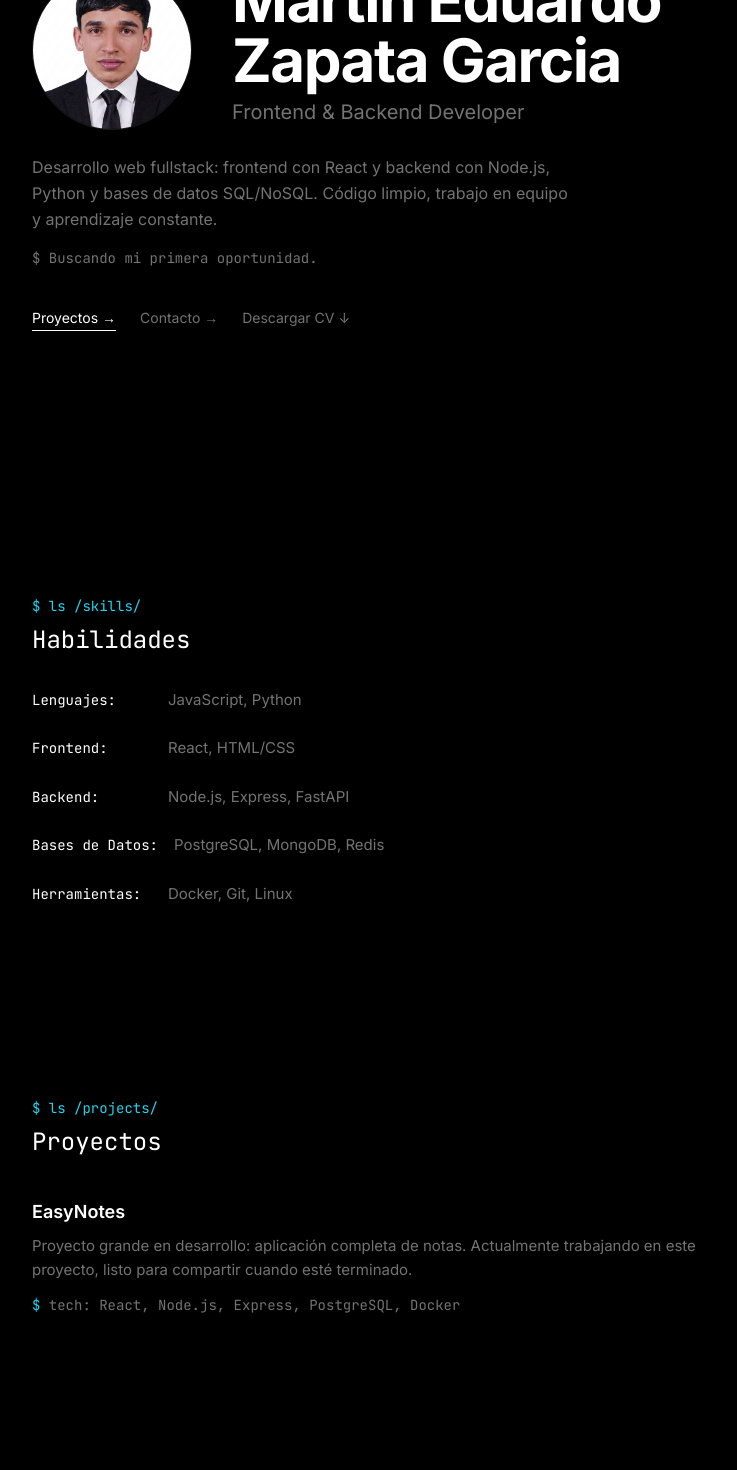
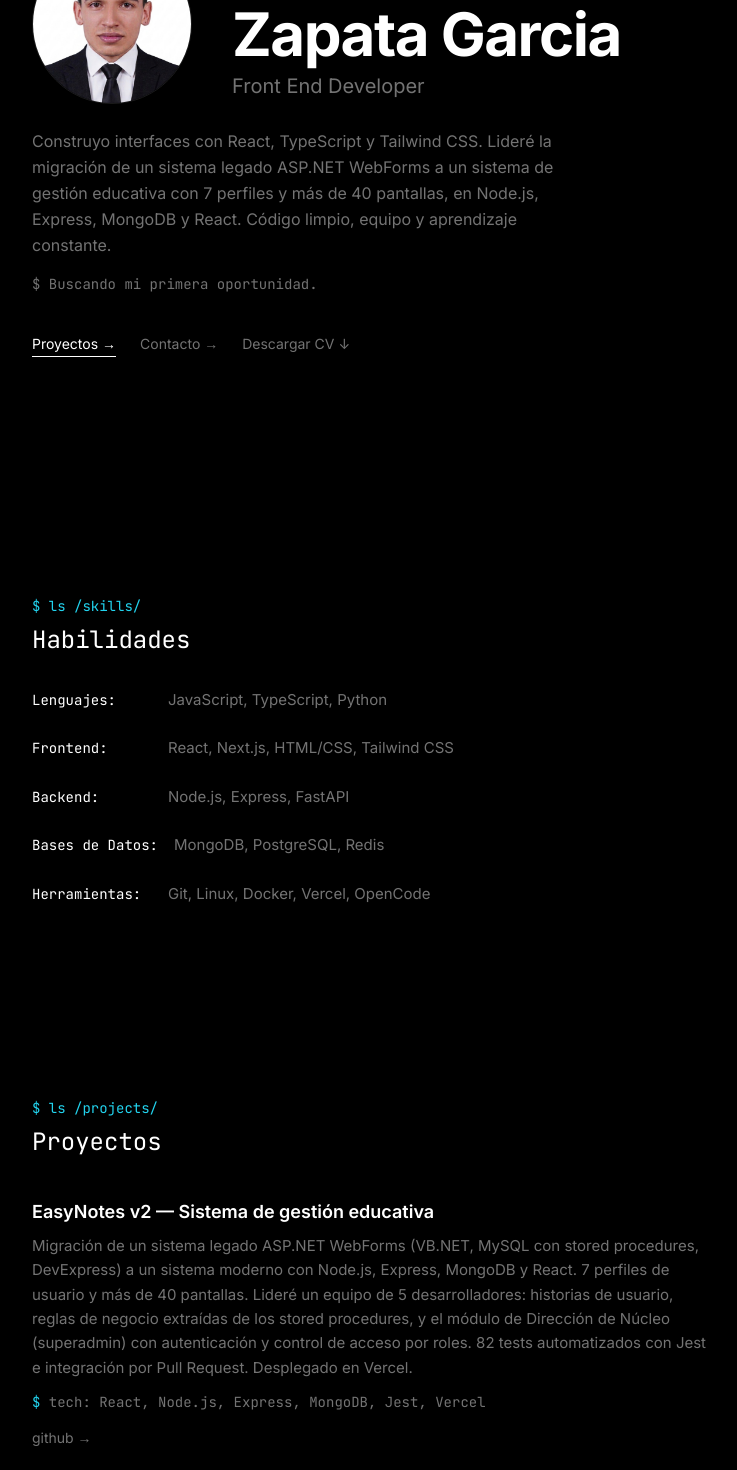
Before and after one commit to martinz10one/portafolio, a React (Vite) app: page / in a window 1280 px wide. Shown: the part 300-1770 px from the top of the page, without its empty margins (268-1005 px from the left). Built offline with nearby package versions, Linux system fonts and the light colour scheme.

Commit message:
Actualizar portafolio a Front End Developer y sincronizar con la hoja de vida

```diff
--- a/index.html
+++ b/index.html
@@ -4,9 +4,9 @@
     <meta charset="UTF-8" />
     <link rel="icon" type="image/svg+xml" href="/favicon.svg" />
     <meta name="viewport" content="width=device-width, initial-scale=1.0" />
-    <meta name="description" content="Portafolio de Desarrollador Backend" />
+    <meta name="description" content="Portafolio de Front End Developer — React, TypeScript y Tailwind CSS" />
     <meta name="theme-color" content="#0a0a0f" />
-    <title>Martin Eduardo Zapata Garcia | Backend Developer</title>
+    <title>Martin Eduardo Zapata Garcia | Front End Developer</title>
     <link rel="preconnect" href="https://fonts.googleapis.com" />
     <link rel="preconnect" href="https://fonts.gstatic.com" crossorigin />
     <link href="https://fonts.googleapis.com/css2?family=Inter:wght@300;400;500;600;700&family=JetBrains+Mono:wght@400;500&display=swap" rel="stylesheet" />
--- a/src/components/Hero.tsx
+++ b/src/components/Hero.tsx
@@ -29,15 +29,17 @@ export default function Hero() {
               Martin Eduardo<br />Zapata Garcia
             </h1>
             <p className="text-lg md:text-xl text-muted">
-              Frontend &amp; Backend Developer
+              Front End Developer
             </p>
           </div>
         </div>
 
           <p className="text-muted max-w-[540px] leading-relaxed">
-            Desarrollo web fullstack: frontend con React y backend con
-            Node.js, Python y bases de datos SQL/NoSQL. Código limpio,
-            trabajo en equipo y aprendizaje constante.
+            Construyo interfaces con React, TypeScript y Tailwind CSS.
+            Lideré la migración de un sistema legado ASP.NET WebForms a un
+            sistema de gestión educativa con 7 perfiles y más de 40 pantallas,
+            en Node.js, Express, MongoDB y React. Código limpio, equipo y
+            aprendizaje constante.
           </p>
         <p className="text-muted mt-4 font-mono text-sm">
           $ Buscando mi primera oportunidad.
--- a/src/data/projects.ts
+++ b/src/data/projects.ts
@@ -8,9 +8,17 @@ export interface Project {
 
 export const projects: Project[] = [
   {
-    title: 'EasyNotes',
+    title: 'EasyNotes v2 — Sistema de gestión educativa',
     description:
-      'Proyecto grande en desarrollo: aplicación completa de notas. Actualmente trabajando en este proyecto, listo para compartir cuando esté terminado.',
-    tech: ['React', 'Node.js', 'Express', 'PostgreSQL', 'Docker'],
+      'Migración de un sistema legado ASP.NET WebForms (VB.NET, MySQL con stored procedures, DevExpress) a un sistema moderno con Node.js, Express, MongoDB y React. 7 perfiles de usuario y más de 40 pantallas. Lideré un equipo de 5 desarrolladores: historias de usuario, reglas de negocio extraídas de los stored procedures, y el módulo de Dirección de Núcleo (superadmin) con autenticación y control de acceso por roles. 82 tests automatizados con Jest e integración por Pull Request. Desplegado en Vercel.',
+    tech: ['React', 'Node.js', 'Express', 'MongoDB', 'Jest', 'Vercel'],
+    github: 'https://github.com/Davidsierra12-22/Proyecto-Easy-Notes-Sena',
+  },
+  {
+    title: 'Portafolio web personal',
+    description:
+      'Diseño y desarrollo de la interfaz con React y Tailwind CSS, con diseño responsive para móvil y escritorio, componentes reutilizables y despliegue continuo en Vercel.',
+    tech: ['React', 'TypeScript', 'Tailwind CSS', 'Vercel'],
+    github: 'https://github.com/martinz10one/portafolio',
   },
 ]
--- a/src/data/skills.ts
+++ b/src/data/skills.ts
@@ -5,18 +5,23 @@ export interface Skill {
 
 export const skills: Skill[] = [
   { name: 'JavaScript', category: 'lenguajes' },
+  { name: 'TypeScript', category: 'lenguajes' },
   { name: 'Python', category: 'lenguajes' },
+  { name: 'React', category: 'frontend' },
+  { name: 'Next.js', category: 'frontend' },
+  { name: 'HTML/CSS', category: 'frontend' },
+  { name: 'Tailwind CSS', category: 'frontend' },
   { name: 'Node.js', category: 'backend' },
   { name: 'Express', category: 'backend' },
   { name: 'FastAPI', category: 'backend' },
-  { name: 'React', category: 'frontend' },
-  { name: 'HTML/CSS', category: 'frontend' },
+  { name: 'MongoDB', category: 'bases de datos' },
   { name: 'PostgreSQL', category: 'bases de datos' },
-  { name: 'MongoDB', category: 'bases de datos' },
   { name: 'Redis', category: 'bases de datos' },
-  { name: 'Docker', category: 'herramientas' },
   { name: 'Git', category: 'herramientas' },
   { name: 'Linux', category: 'herramientas' },
+  { name: 'Docker', category: 'herramientas' },
+  { name: 'Vercel', category: 'herramientas' },
+  { name: 'OpenCode', category: 'herramientas' },
 ]
 
 export const skillCategories = [
```
Also changed, not shown: linkedin.txt, 2 other files (tests, documents, lock files or other folders).
